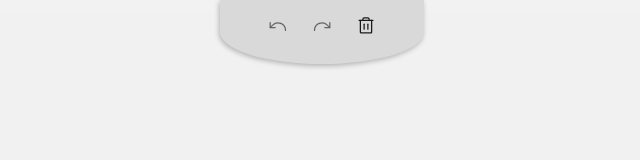
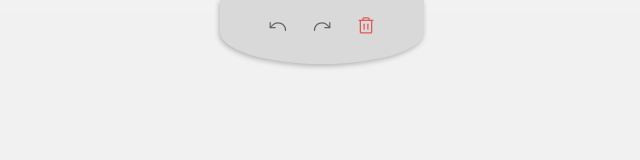
Before and after one commit to thg021/whiteboard, a React (Vite) app: page / in a window 1280 px wide. Shown: the top 160 px of the page, without its empty margins (318-958 px from the left). Built offline with nearby package versions, Linux system fonts and the light colour scheme.

Commit message:
feat: componentizando buttons

```diff
--- /dev/null
+++ b/src/components/Button/index.tsx
@@ -0,0 +1,17 @@
+import { ReactNode } from "react"
+import { ButtonContainer } from "./styles"
+
+interface IButtonProps {
+    onClick: () => void
+    disabled?: boolean
+    children?: ReactNode
+    color?: "red"
+}
+
+export function Button({ children, ...props }: IButtonProps) {
+    return (
+        <ButtonContainer {...props}>
+            {children}
+        </ButtonContainer>
+    )
+}
--- /dev/null
+++ b/src/components/Button/styles.ts
@@ -0,0 +1,40 @@
+import { styled } from "../../styles";
+
+export const ButtonContainer = styled("button", {
+    marginTop: 'auto',
+    backgroundColor: '$green500',
+    border: 0,
+    borderRadius: 8,
+    padding: '0.5rem',
+    cursor: 'pointer',
+    fontWeight: 'bold',
+    fontSize: '$md',
+
+    svg: {
+        color: '$gray600',
+    },
+
+    '&:disabled': {
+        opacity: 0.6,
+        cursor: 'not-allowed',
+    },
+
+    '&:not(:disabled):hover': {
+        backgroundColor: '$purple600',
+
+        svg: {
+            color: '$gray100'
+        }
+    },
+
+    variants: {
+        color: {
+            red: {
+                svg: {
+                    color: '$red500'
+                }
+            }
+        }
+    }
+
+})
--- a/src/components/Whiteboard/index.tsx
+++ b/src/components/Whiteboard/index.tsx
@@ -15,7 +15,7 @@ export function Whiteboard({ onAddCircle, circles }: IWhiteboardProps) {
             {circles.map((circle) => (
                 <Circle
                     key={circle.id}
-                    css={{ top: circle.y, left: circle.x }}
+                    css={{ top: circle.y, left: circle.x, '--circle-color': '#e25858' }}
                 />
             ))}
         </WhiteboardContainer>
--- a/src/components/Whiteboard/styles.ts
+++ b/src/components/Whiteboard/styles.ts
@@ -15,5 +15,22 @@ export const Circle = styled('div', {
     width: '0.5rem',
     height: '0.5rem',
     borderRadius: '50%',
-    background: '$circle',
+    border: '3px solid ',
+
+    variants: {
+        color: {
+            blue: {
+                borderColor: '$blue500',
+            },
+            purple: {
+                borderColor: '$purple500',
+            },
+            red: {
+                borderColor: '$$red500',
+            }
+        }
+    },
+    defaultVariants: {
+        color: "purple"
+    }
 })
--- a/src/pages/Home/index.tsx
+++ b/src/pages/Home/index.tsx
@@ -1,7 +1,8 @@
 import { useState, MouseEvent } from 'react'
-import { Container, ButtonContainer } from './styles';
+import { Container, ButtonGrouping } from './styles';
 import { ArrowArcLeft, ArrowArcRight, Trash } from 'phosphor-react';
 import { Whiteboard } from '../../components/Whiteboard';
+import { Button } from '../../components/Button';
 
 export interface ICirclePosition {
     id: string
@@ -11,12 +12,11 @@ export interface ICirclePosition {
 
 export function Home() {
     const [circles, setCircles] = useState<ICirclePosition[]>([]);
-    const [undoStack, setUndoStack] = useState<ICirclePosition[]>([]);
-    const [redoStack, setRedoStack] = useState<ICirclePosition[]>([]);
-    console.log(undoStack)
+    const [undo, setUndo] = useState<ICirclePosition[]>([]);
+    const [redo, setRedo] = useState<ICirclePosition[]>([]);
 
-    const isDisableUndoButton = undoStack.length === 0 ? true : false
-    const isDisableRedoButton = redoStack.length > 0 ? false : true
+    const isDisableUndoButton = undo.length === 0 ? true : false
+    const isDisableRedoButton = redo.length > 0 ? false : true
 
     const handleAddCircle = (event: MouseEvent<HTMLDivElement>) => {
         const { offsetX, offsetY } = event.nativeEvent;
@@ -28,16 +28,16 @@ export function Home() {
         };
 
         setCircles((prevCircles) => [...prevCircles, newCircle]);
-        setUndoStack((prevStack) => [...prevStack, newCircle]);
-        setRedoStack([]);
+        setUndo((prev) => [...prev, newCircle]);
+        setRedo([]);
     };
 
     const handleUndo = () => {
-        if (undoStack.length === 0) return;
+        if (undo.length === 0) return;
 
-        const lastCircle = undoStack[undoStack.length - 1];
-        setUndoStack((prevStack) => prevStack.slice(0, -1));
-        setRedoStack((prevStack) => [...prevStack, lastCircle]);
+        const lastCircle = undo[undo.length - 1];
+        setUndo((prev) => prev.slice(0, -1));
+        setRedo((prev) => [...prev, lastCircle]);
 
         setCircles((prevCircles) =>
             prevCircles.filter((circle) => circle !== lastCircle)
@@ -45,36 +45,36 @@ export function Home() {
     };
 
     const handleRedo = () => {
-        if (redoStack.length === 0) return;
+        if (redo.length === 0) return;
 
-        const lastCircle = redoStack[redoStack.length - 1];
-        setRedoStack((prevStack) => prevStack.slice(0, -1));
-        setUndoStack((prevStack) => [...prevStack, lastCircle]);
+        const lastCircle = redo[redo.length - 1];
+        setRedo((prev) => prev.slice(0, -1));
+        setUndo((prev) => [...prev, lastCircle]);
 
         setCircles((prevCircles) => [...prevCircles, lastCircle]);
     };
 
-    const handleClearAll = () => {
-        setUndoStack([])
+    const handleClearWhiteboard = () => {
+        setUndo([])
         setCircles([])
-        setRedoStack([])
+        setRedo([])
 
     }
 
     return (
         <Container>
             <Whiteboard circles={circles} onAddCircle={handleAddCircle} />
-            <ButtonContainer>
-                <button onClick={handleUndo} disabled={isDisableUndoButton}>
+            <ButtonGrouping>
+                <Button onClick={handleUndo} disabled={isDisableUndoButton}>
                     <ArrowArcLeft size={20} />
-                </button>
-                <button onClick={handleRedo} disabled={isDisableRedoButton}>
+                </Button>
+                <Button onClick={handleRedo} disabled={isDisableRedoButton}>
                     <ArrowArcRight size={20} />
-                </button>
-                <button onClick={handleClearAll}>
+                </Button>
+                <Button onClick={handleClearWhiteboard} color="red">
                     <Trash size={20} />
-                </button>
-            </ButtonContainer>
+                </Button>
+            </ButtonGrouping>
 
         </Container>
     )
--- a/src/pages/Home/styles.ts
+++ b/src/pages/Home/styles.ts
@@ -8,7 +8,7 @@ export const Container = styled('div', {
     alignItems: "center",
 })
 
-export const ButtonContainer = styled('div', {
+export const ButtonGrouping = styled('div', {
     position: 'fixed',
     top: 0,
     background: "$gray200",
@@ -23,33 +23,4 @@ export const ButtonContainer = styled('div', {
     "-moz-box-shadow": "-1px 2px 5px 0px rgba(0, 0, 0, 0.25)",
     boxShadow: "-1px 2px 5px 0px rgba(0, 0, 0, 0.25)",
     zIndex: "999",
-
-    button: {
-        marginTop: 'auto',
-        backgroundColor: '$green500',
-        border: 0,
-        borderRadius: 8,
-        padding: '0.5rem',
-        cursor: 'pointer',
-        fontWeight: 'bold',
-        fontSize: '$md',
-
-        svg: {
-            color: '$gray600',
-        },
-
-        '&:disabled': {
-            opacity: 0.6,
-            cursor: 'not-allowed',
-        },
-
-        '&:not(:disabled):hover': {
-            backgroundColor: '$purple600',
-
-            svg: {
-                color: '$gray100'
-            }
-        }
-
-    }
 })
--- a/src/styles/index.ts
+++ b/src/styles/index.ts
@@ -23,7 +23,7 @@ export const {
             purple600: "#5e60ce",
             blue500: "#4ea8de",
             blue600: "#1e6f9f",
-            circle: "#e25858",
+            red500: "#e25858",
         },
     },
     utils: {
```
